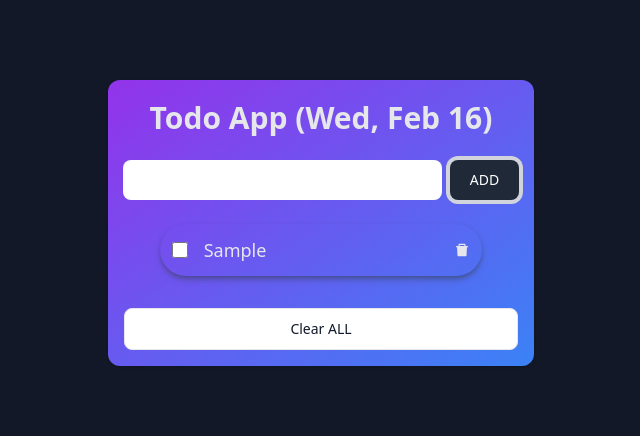
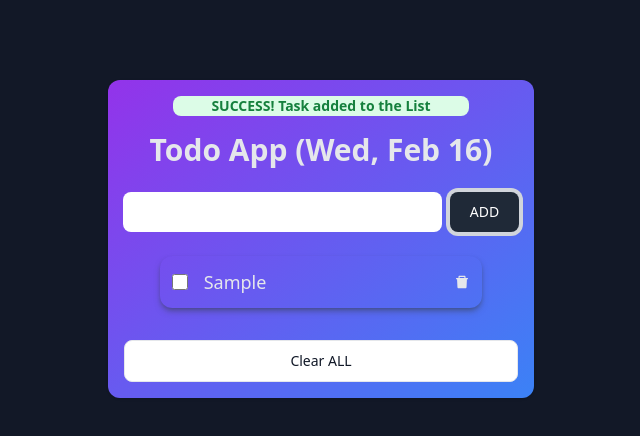
Before and after one commit to kartikpavan/React_Taskify, a React (Create React App) app: page / in a window 1280 px wide. Both pictures are taken after typing "Sample" into the empty fields and a click on the button "ADD". Shown: the top 436 px of the page, without its empty margins (319-959 px from the left). Built offline with nearby package versions, Linux system fonts and the light colour scheme.

Commit message:
Alerts added

```diff
--- /dev/null
+++ b/src/Alert.js
@@ -0,0 +1,25 @@
+import React, { useEffect } from "react";
+
+function Alert({ type, message, showAlert, list }) {
+  useEffect(() => {
+    const timer = setTimeout(() => {
+      showAlert(false);
+    }, 4000);
+    return () => clearTimeout(timer);
+  }, [list]);
+
+  const alertType = (type) => {
+    if (type === "danger") {
+      return `className="p-4 mb-4 w-8/12 mx-auto font-bold text-center text-sm text-red-700 bg-red-100 rounded-lg dark:bg-red-200 dark:text-red-800"`;
+    } else {
+      return `class="p-4 mb-4 w-9/12 mx-auto font-bold text-sm text-green-700 bg-green-100 rounded-lg dark:bg-green-200 dark:text-green-800"`;
+    }
+  };
+  return (
+    <article>
+      <div className={`${alertType(type)}`}>{message}</div>
+    </article>
+  );
+}
+
+export default Alert;
--- a/src/App.js
+++ b/src/App.js
@@ -1,5 +1,6 @@
 import React, { useState, useEffect } from "react";
 import List from "./List";
+import Alert from "./Alert";
 
 //! Displaying list items on Page RELOAD if there are any (Local Storage)
 const getLocalStorage = () => {
@@ -12,6 +13,7 @@ const getLocalStorage = () => {
 };
 
 function App() {
+  const [alert, setAlert] = useState({ show: false, type: "", message: "" });
   const [list, setList] = useState(getLocalStorage());
   const [todo, setTodo] = useState({
     id: "",
@@ -22,17 +24,25 @@ function App() {
   const submitHandler = (e) => {
     e.preventDefault();
     if (!todo.task) {
-      alert("ERROR!! Please fill the empty field");
+      showAlert(true, "danger", "ERROR!! Please enter Value");
+      console.log("NO you cant do");
     } else {
       const newItem = { ...todo, id: new Date().getTime().toString() };
       setList([...list, newItem]);
       setTodo({ ...todo, task: "" });
+      showAlert(true, "success", "SUCCESS! Task added to the List ");
     }
+  };
+
+  //! alert function
+  const showAlert = (show = false, type = "", message = "") => {
+    setAlert({ show, type, message });
   };
 
   //! remove Single todo item
   const removeTodo = (id) => {
     setList(list.filter((item) => item.id !== id));
+    showAlert(true, "success", "SUCCESS! Task Removed from the List ");
   };
   //!toggle Complete todo
   const toggleComplete = (id) => {
@@ -44,6 +54,7 @@ function App() {
         return todo;
       })
     );
+    showAlert(true, "success", "TASK COMPLETED!!");
   };
 
   //! local storage
@@ -56,6 +67,11 @@ function App() {
 
   return (
     <div className=" w-2/6 mt-20 p-4 mx-auto text-center text-gray-200 rounded-xl shadow bg-gradient-to-br from-purple-600 to-blue-500 ">
+      <article>
+        {alert.show ? (
+          <Alert {...alert} showAlert={showAlert} list={list} />
+        ) : null}
+      </article>
       <header>
         <h1 className="text-3xl font-bold mt-1 mb-6 ">
           Todo App ({new Date().toLocaleDateString("en-us", options)})
@@ -86,7 +102,10 @@ function App() {
           <button
             // className="bg-red-800 w-full rounded-lg py-1 text-lg mt-4 "
             class="py-2.5 px-5 mr-2 w-full mt-4 mb-0 text-sm font-medium text-gray-900 bg-white rounded-lg border border-gray-200 hover:bg-gray-100 hover:text-blue-700 focus:z-10 focus:ring-2 focus:ring-blue-700 focus:text-blue-700 dark:bg-gray-800 dark:text-gray-400 dark:border-gray-600 dark:hover:text-white dark:hover:bg-gray-700"
-            onClick={() => setList([])}
+            onClick={() => {
+              setList([]);
+              showAlert(true, "danger", "ALL ITEMS REMOVED");
+            }}
           >
             Clear ALL
           </button>
--- a/src/List.js
+++ b/src/List.js
@@ -7,7 +7,7 @@ function List({ items, removeTodo, toggleComplete }) {
       {items.map((todo) => {
         return (
           <div
-            className="flex justify-between mx-9 my-4 p-3 rounded-full shadow-md shadow-gray-700/50"
+            className="flex justify-between mx-9 my-4 p-3 rounded-xl shadow-md shadow-gray-700/50"
             key={todo.id}
           >
             <div className="flex items-center gap-4">
```
